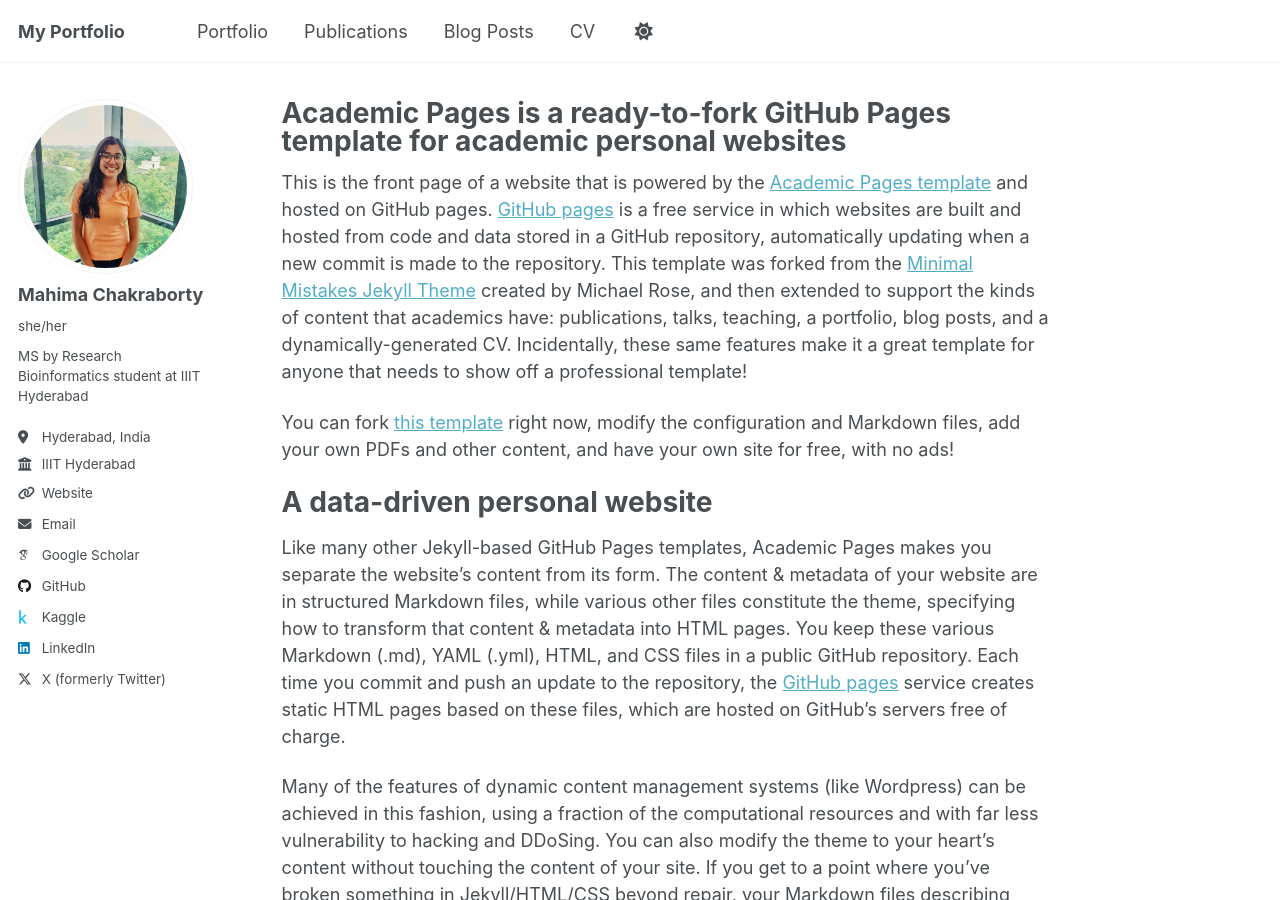
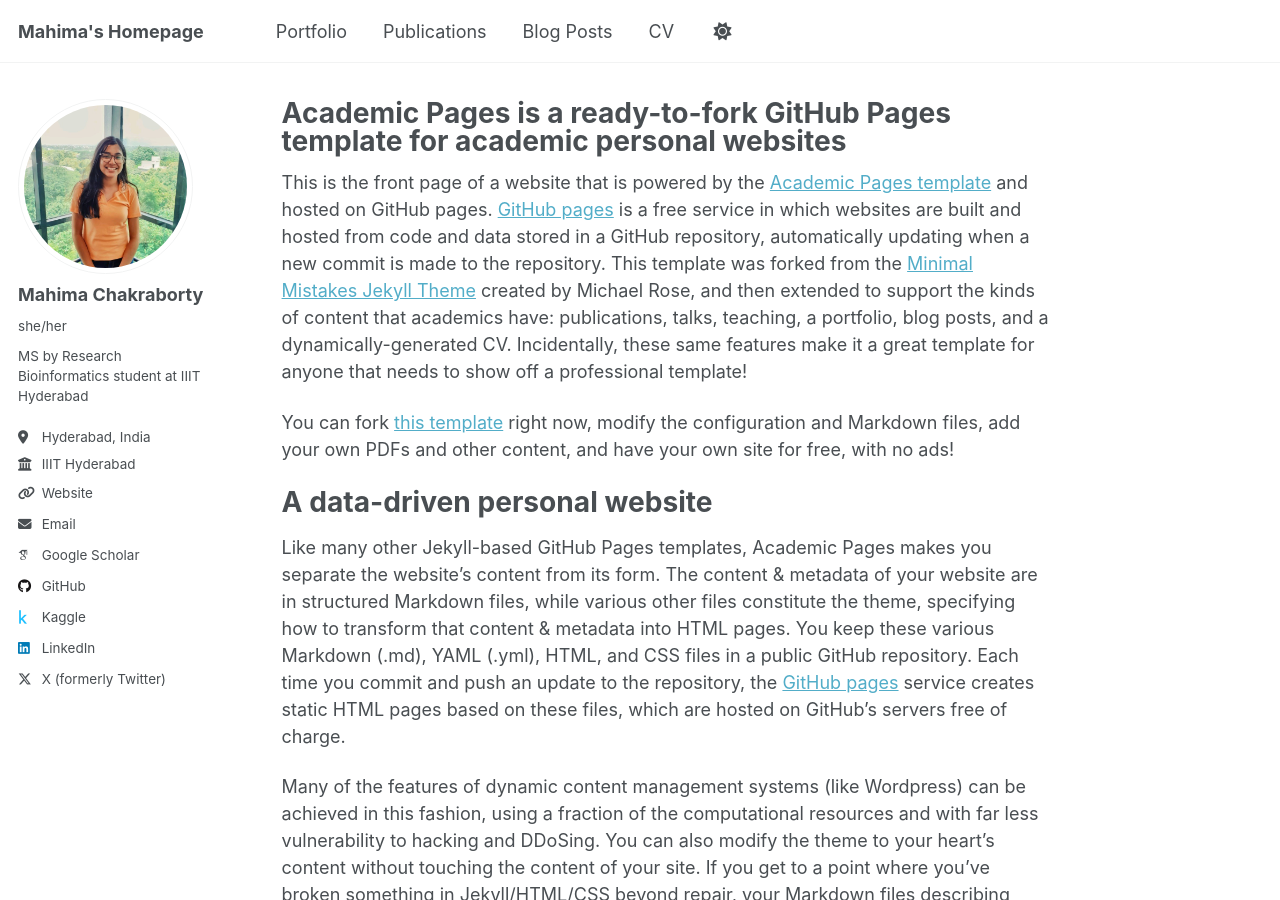
Before and after one commit to mahiiC/mahiiC.github, a Jekyll site: the page built from _pages/about.md, in a window 1280 px wide and 900 px high. Built offline with Jekyll 4.4.1, drawn with Linux system fonts in a browser that asks for light colours; some web fonts are replaced; a script that is not in the unit is left out.

Commit message:
Update _config.yml

```diff
--- a/_config.yml
+++ b/_config.yml
@@ -9,7 +9,7 @@
 # Basic Site Settings
 locale                   : "en-IN"
 site_theme               : "default"
-title                    : "My Portfolio"
+title                    : "Mahima's Homepage"
 title_separator          : "-"
 name                     : &name "Mahima Chakraborty"
 description              : &description "MS by Research Bioinformatics student at IIIT Hyderabad"
```
